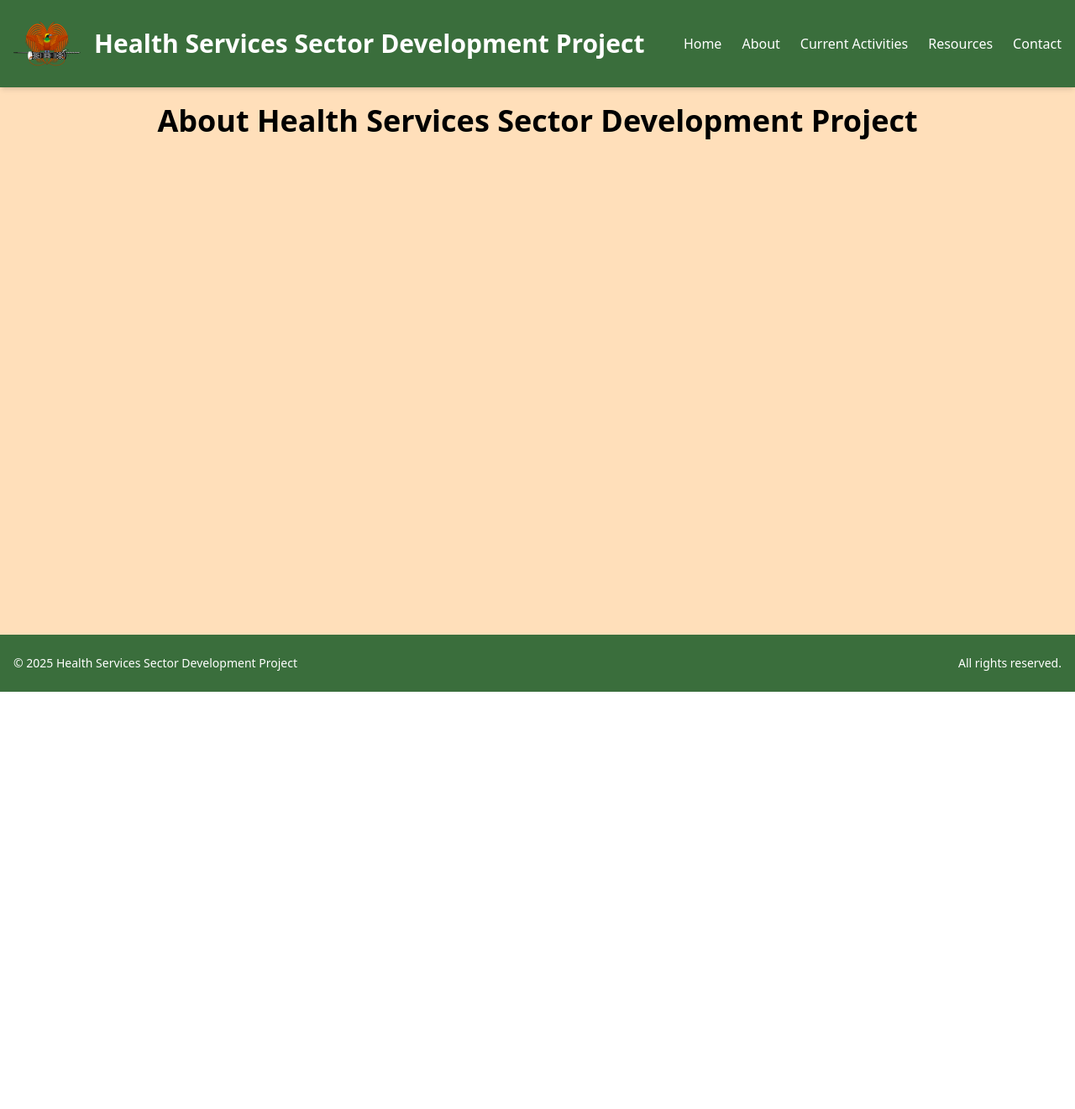
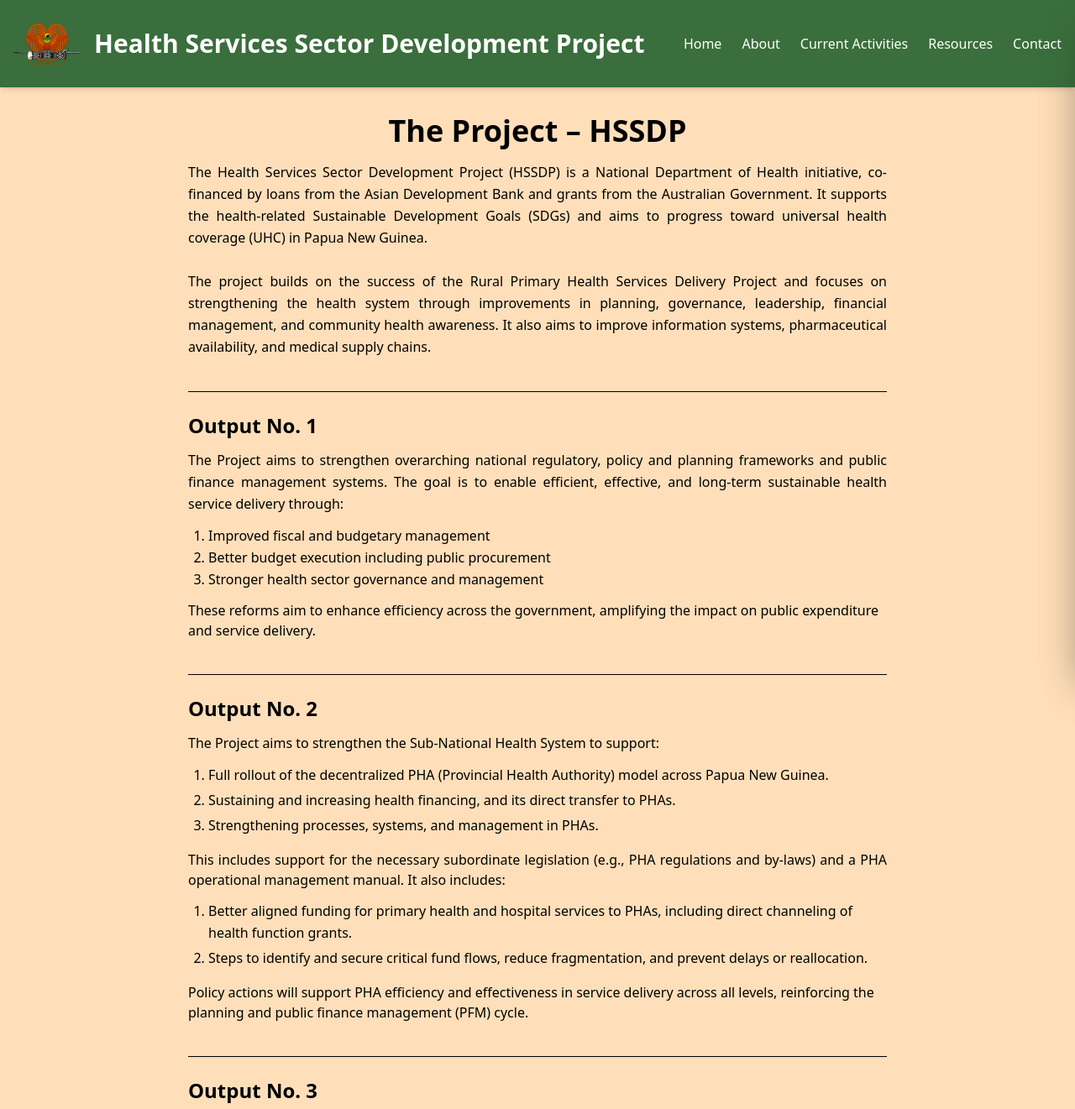
Before and after one commit to izzy0788cd/hssdp_website, a React (Vite) app in the folder hssdp/: page /about in a window 1280 px wide. Shown: the top 1321 px of the page at 84% size. Before the commit the page ends 824 px from the top, so only its background shows below. Built offline with nearby package versions, Linux system fonts and the light colour scheme.

Commit message:
more work being done on the the compnonets to make them user friendly for mobile users, scress. happy with what I've got so far...

```diff
--- a/hssdp/src/components/Navbar.jsx
+++ b/hssdp/src/components/Navbar.jsx
@@ -1,5 +1,5 @@
 import React, { useState } from 'react';
-import { Menu, X } from 'lucide-react';
+import { Menu, X, Sparkles } from 'lucide-react';
 import { Link } from 'react-router-dom';
 
 export default function Navbar() {
@@ -16,31 +16,56 @@ export default function Navbar() {
         <Link to="/contact" className="hover:text-blue-200 transition-colors">Contact</Link>
       </nav>
 
-      {/* Mobile Hamburger Button */}
+      {/* Hamburger Icon */}
       <button
         onClick={() => setIsOpen(true)}
-        className="md:hidden text-white z-30"
+        className="md:hidden text-white z-30 relative"
+        aria-label="Open menu"
       >
         <Menu className="w-7 h-7" />
       </button>
 
-      {/* Fullscreen Mobile Overlay Menu */}
+      {/* Overlay */}
       {isOpen && (
-        <div className="fixed inset-0 bg-[#3a6e3c] z-50 flex flex-col items-center justify-center space-y-8 text-white text-2xl font-semibold">
-          <button
-            onClick={() => setIsOpen(false)}
-            className="absolute top-5 right-6 text-white"
-          >
-            <X className="w-7 h-7" />
-          </button>
+        <div
+          className="fixed inset-0 bg-black/40 z-40 transition-opacity duration-300"
+          onClick={() => setIsOpen(false)}
+        ></div>
+      )}
 
-          <Link to="/" onClick={() => setIsOpen(false)} className="hover:text-blue-200">Home</Link>
-          <Link to="/about" onClick={() => setIsOpen(false)} className="hover:text-blue-200">About</Link>
-          <Link to="/activities" onClick={() => setIsOpen(false)} className="hover:text-blue-200">Current Activities</Link>
-          <Link to="/resources" onClick={() => setIsOpen(false)} className="hover:text-blue-200">Resources</Link>
-          <Link to="/contact" onClick={() => setIsOpen(false)} className="hover:text-blue-200">Contact</Link>
+      {/* Slide-in Menu */}
+      <div
+        className={`fixed top-0 right-0 h-full w-64 bg-[#3a6e3cb3] backdrop-blur-md border-l border-white/20 shadow-2xl z-50 transform transition-transform duration-300 ease-in-out ${
+          isOpen ? 'translate-x-0' : 'translate-x-full'
+        }`}
+      >
+        {/* Accent Bar */}
+        <div className="absolute top-0 left-0 h-full w-1 bg-yellow-300 rounded-l"></div>
+
+        {/* Close Button */}
+        <button
+          onClick={() => setIsOpen(false)}
+          className="absolute top-4 right-4 text-white z-50"
+          aria-label="Close menu"
+        >
+          <X className="w-6 h-6" />
+        </button>
+
+        {/* Menu Header */}
+        <div className="mt-16 mb-4 px-6 flex items-center space-x-2 text-yellow-300 font-bold text-lg">
+          <Sparkles className="w-5 h-5" />
+          <span>Menu</span>
         </div>
-      )}
+
+        {/* Navigation Links */}
+        <div className="px-6 pb-6 flex flex-col space-y-4 text-base font-medium">
+          <Link to="/" onClick={() => setIsOpen(false)} className="hover:text-yellow-300 transition-all">Home</Link>
+          <Link to="/about" onClick={() => setIsOpen(false)} className="hover:text-yellow-300 transition-all">About</Link>
+          <Link to="/activities" onClick={() => setIsOpen(false)} className="hover:text-yellow-300 transition-all">Current Activities</Link>
+          <Link to="/resources" onClick={() => setIsOpen(false)} className="hover:text-yellow-300 transition-all">Resources</Link>
+          <Link to="/contact" onClick={() => setIsOpen(false)} className="hover:text-yellow-300 transition-all">Contact</Link>
+        </div>
+      </div>
     </>
   );
 }
--- a/hssdp/src/pages/About.jsx
+++ b/hssdp/src/pages/About.jsx
@@ -1,20 +1,93 @@
 import React from "react";
-
 import Header from "../components/Header";
 import Footer from "../components/Footer";
 
 export default function About() {
     return (
-        <>
-         <div className="flex flex-col min-h-screen bg-[#ffdfba] items-center">
+        <div className="flex flex-col min-h-screen bg-[#ffdfba] text-black">
             <Header />
-            <main className="flex-grow max-w-full pt-[100px] px-4 overflow-x-auto text-center items-center">
-                <h1 className="text-black text-2xl sm:text-3xl lg:text-4xl font-bold mb-4">
-                    About Health Services Sector Development Project
-                </h1>
+
+            <main className="flex-grow px-6 md:px-12 lg:px-24 pt-28 pb-12 max-w-5xl mx-auto">
+                <section className="text-center mb-10">
+                    <h1 className="text-3xl sm:text-4xl font-bold mb-4">
+                        The Project – HSSDP
+                    </h1>
+                    <p className="text-justify text-base leading-relaxed">
+                        The Health Services Sector Development Project (HSSDP) is a National Department of Health initiative, co-financed by loans from the Asian Development Bank and grants from the Australian Government. It supports the health-related Sustainable Development Goals (SDGs) and aims to progress toward universal health coverage (UHC) in Papua New Guinea.
+                        <br /><br />
+                        The project builds on the success of the Rural Primary Health Services Delivery Project and focuses on strengthening the health system through improvements in planning, governance, leadership, financial management, and community health awareness. It also aims to improve information systems, pharmaceutical availability, and medical supply chains.
+                    </p>
+                </section>
+
+                <hr />
+                <br/>
+
+                <section className="mb-10">
+                    <h2 className="text-2xl font-semibold mb-3">
+                        Output No. 1
+                    </h2>
+                    <p className="text-justify text-base leading-relaxed">
+                        The Project aims to strengthen overarching national regulatory, policy and planning frameworks and public finance management systems. The goal is to enable efficient, effective, and long-term sustainable health service delivery through:
+                    </p>
+                    <ol className="list-decimal ml-6 mt-3 text-base leading-relaxed">
+                        <li>Improved fiscal and budgetary management</li>
+                        <li>Better budget execution including public procurement</li>
+                        <li>Stronger health sector governance and management</li>
+                    </ol>
+                    <p className="mt-3">
+                        These reforms aim to enhance efficiency across the government, amplifying the impact on public expenditure and service delivery.
+                    </p>
+                </section>
+
+                <hr />
+                <br/>
+
+                <section className="mb-10">
+                    <h2 className="text-2xl font-semibold mb-3">
+                        Output No. 2
+                    </h2>
+                    <p className="text-justify text-base leading-relaxed">
+                        The Project aims to strengthen the Sub-National Health System to support:
+                    </p>
+                    <ol className="list-decimal ml-6 mt-3 text-base leading-relaxed space-y-1">
+                        <li>Full rollout of the decentralized PHA (Provincial Health Authority) model across Papua New Guinea.</li>
+                        <li>Sustaining and increasing health financing, and its direct transfer to PHAs.</li>
+                        <li>Strengthening processes, systems, and management in PHAs.</li>
+                    </ol>
+
+                    <p className="mt-4 text-justify">
+                        This includes support for the necessary subordinate legislation (e.g., PHA regulations and by-laws) and a PHA operational management manual. It also includes:
+                    </p>
+
+                    <ol className="list-decimal ml-6 mt-3 text-base leading-relaxed space-y-1">
+                        <li>Better aligned funding for primary health and hospital services to PHAs, including direct channeling of health function grants.</li>
+                        <li>Steps to identify and secure critical fund flows, reduce fragmentation, and prevent delays or reallocation.</li>
+                    </ol>
+
+                    <p className="mt-4">
+                        Policy actions will support PHA efficiency and effectiveness in service delivery across all levels, reinforcing the planning and public finance management (PFM) cycle.
+                    </p>
+                </section>
+                <hr />
+                <br/>
+                <section className="mb-10">
+                    <h2 className="text-2xl font-semibold mb-3">
+                        Output No. 3
+                    </h2>
+                    <p className="text-justify text-base leading-relaxed mb-2">
+                        The Project supports five key components for effective delivery of quality health services as part of progress toward Universal Health Coverage:
+                    </p>
+                    <ol className="list-decimal ml-6 text-base leading-relaxed space-y-1">
+                        <li>Medical Supplies Strengthening</li>
+                        <li>Health Sector Partnerships</li>
+                        <li>Health Information Systems</li>
+                        <li>Health Facility Infrastructure Improvements</li>
+                        <li>Patient Referral Systems</li>
+                    </ol>
+                </section>
             </main>
+
             <Footer />
-         </div>
-        </>
-    )
+        </div>
+    );
 }
```
Also changed, not shown: hssdp/src/components/Header.jsx (line endings or trailing spaces).
